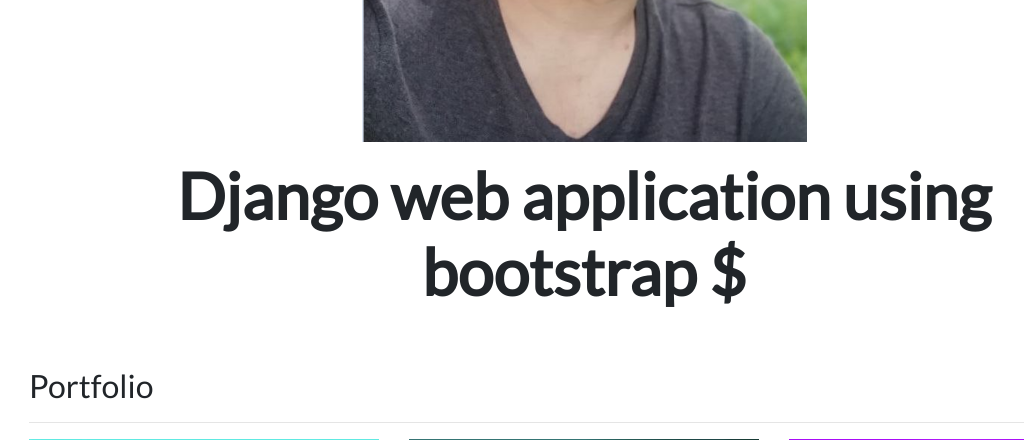
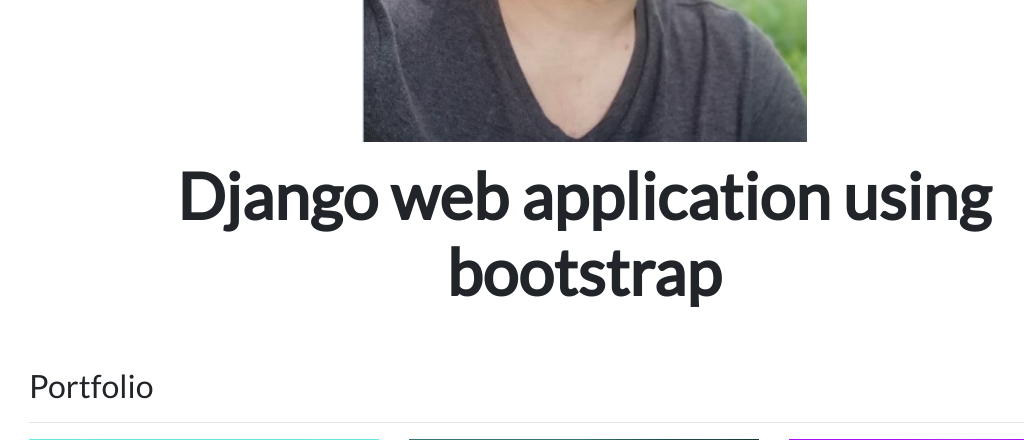
Before and after one commit to Cloude77/django3-portfolio, a Django app: page / in a window 1280 px wide. Shown: the part 491-931 px from the top of the page, without its empty margins (56-1080 px from the left). Run offline with Django 4.2, Linux system fonts and the light colour scheme; data comes from the database, SQL or seed files in the repository; parts of the project's set-up code (start-up, migrations or seed data) failed here and were passed over; some libraries are stand-ins or nearby versions.

Commit message:
Changes home.html

```diff
--- a/portfolio/templates/portfolio/home.html
+++ b/portfolio/templates/portfolio/home.html
@@ -12,7 +12,7 @@
 
 <div class="row justify-content-center mb-3">
   <div class="col-md-9 text-center">
-    <h1 id="hometext" class="font-weight-bold">Django web application using bootstrap $</h1>
+    <h1 id="hometext" class="font-weight-bold">Django web application using bootstrap </h1>
   </div>
 </div>
 
```
